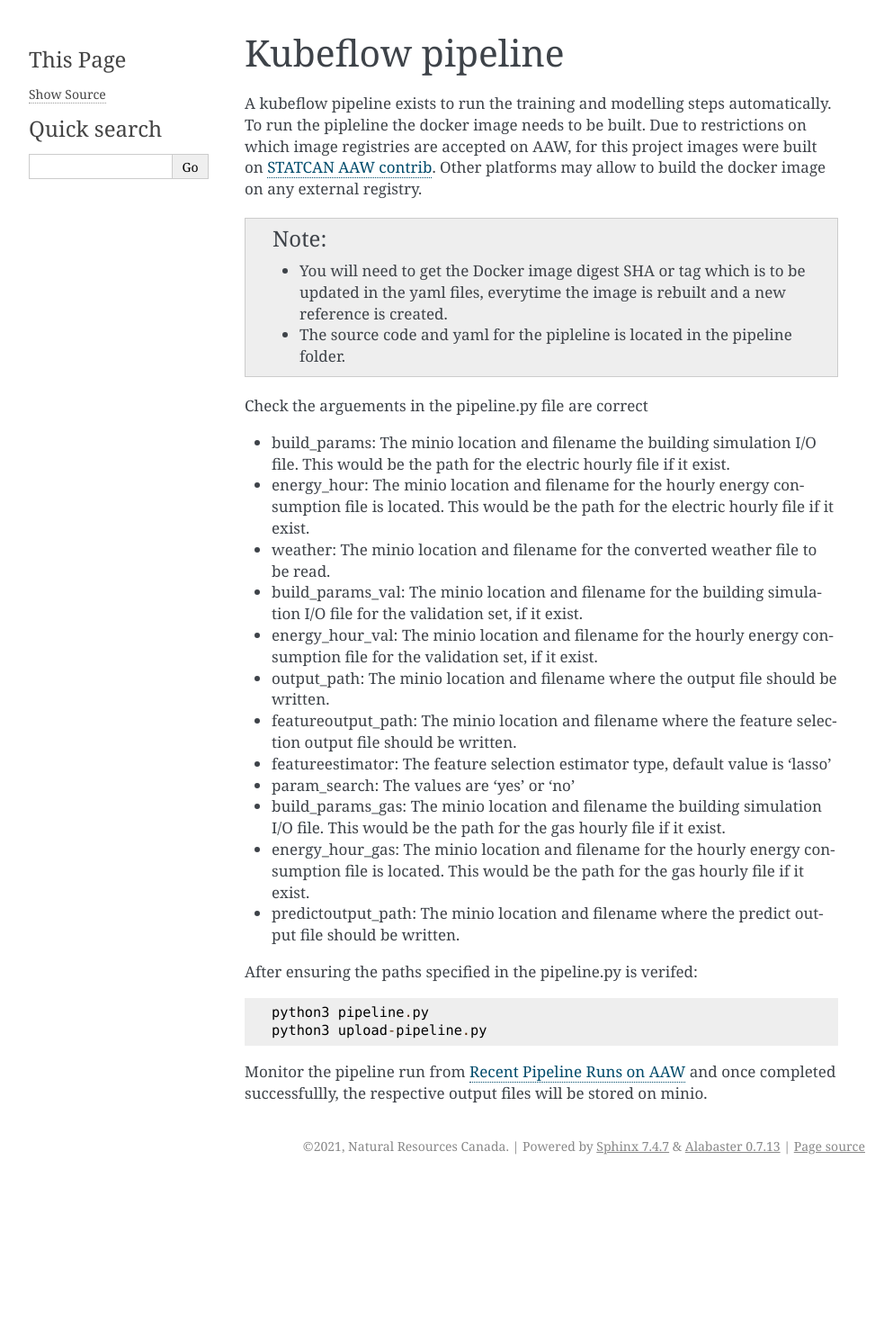
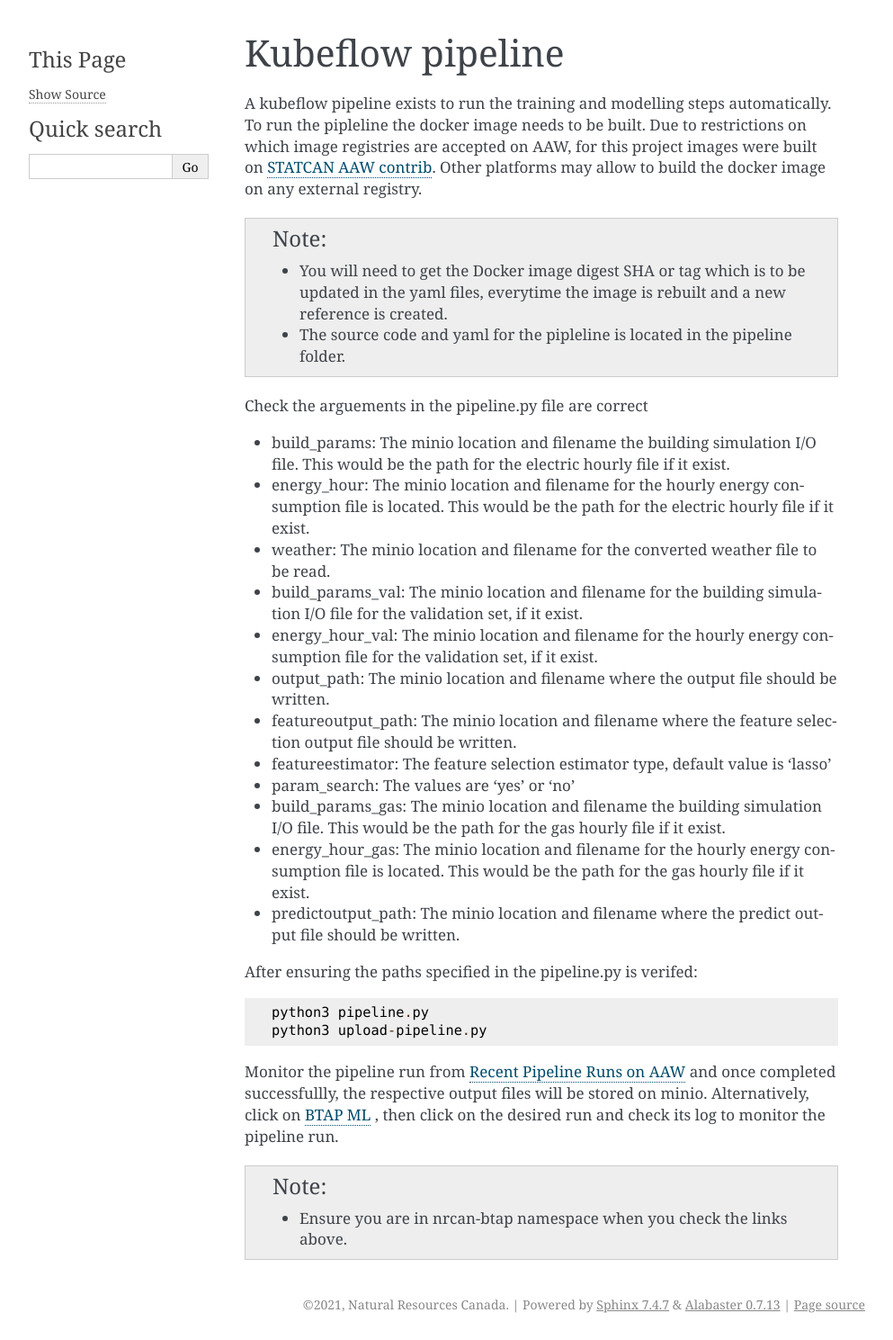
Before and after one commit to canmet-energy/btap_ml, a Sphinx documentation site: the page built from docs/usage/kubeflow_pipeline.rst, in a window 1280 px wide. Shown: the whole page at 90% size, without its empty margins (148-1141 px from the left). Built offline with Sphinx 7.4.7, drawn with Linux system fonts in a browser that asks for light colours; before the commit the page ends 1313 px from its top, so only the background shows below that.

Commit message:
resolved conflicts kbflw_rst

```diff
--- a/docs/usage/kubeflow_pipeline.rst
+++ b/docs/usage/kubeflow_pipeline.rst
@@ -34,4 +34,8 @@
    python3 pipeline.py
    python3 upload-pipeline.py
 
-Monitor the pipeline run from `Recent Pipeline Runs on AAW <https://kubeflow.aaw.cloud.statcan.ca/?ns=nrcan-btap>`_   and once completed successfullly, the respective output files will be stored on minio.
+Monitor the pipeline run from `Recent Pipeline Runs on AAW <https://kubeflow.aaw.cloud.statcan.ca/?ns=nrcan-btap>`_   and once completed successfullly, the respective output files will be stored on minio. Alternatively, click on `BTAP ML <https://kubeflow.aaw.cloud.statcan.ca/_/pipeline/#/experiments>`_ , then click on the desired run and check its log to monitor the pipeline run.
+
+
+.. note::
+   - Ensure you are in nrcan-btap namespace when you check the links above.
```
